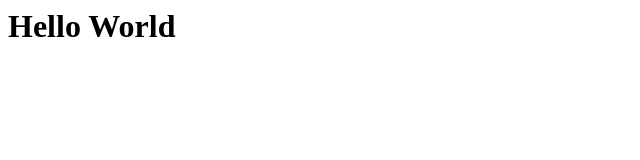
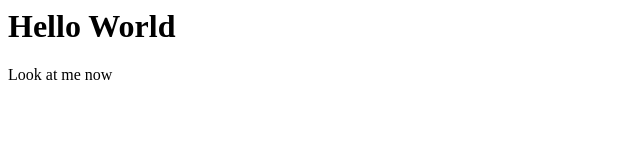
Before and after one commit to Aaron7noraA/test1, a plain HTML site: page index.html in a window 1280 px wide. Shown: the full height of the page, 0-640 px from the left. Drawn offline with Linux system fonts and the light colour scheme.

Commit message:
測試二

```diff
--- a/index.html
+++ b/index.html
@@ -1 +1,3 @@
 <h1> Hello World</h1>
+
+<p>Look at me now</p>
```
